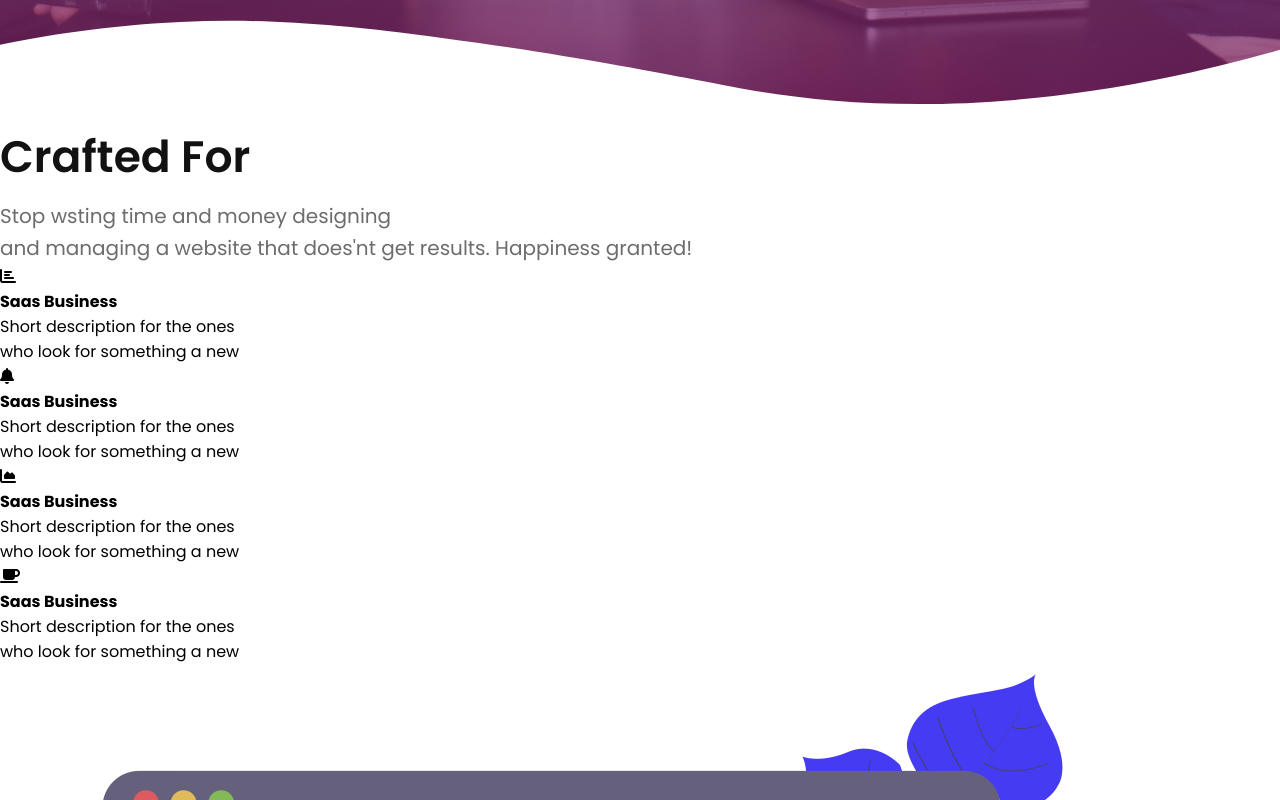
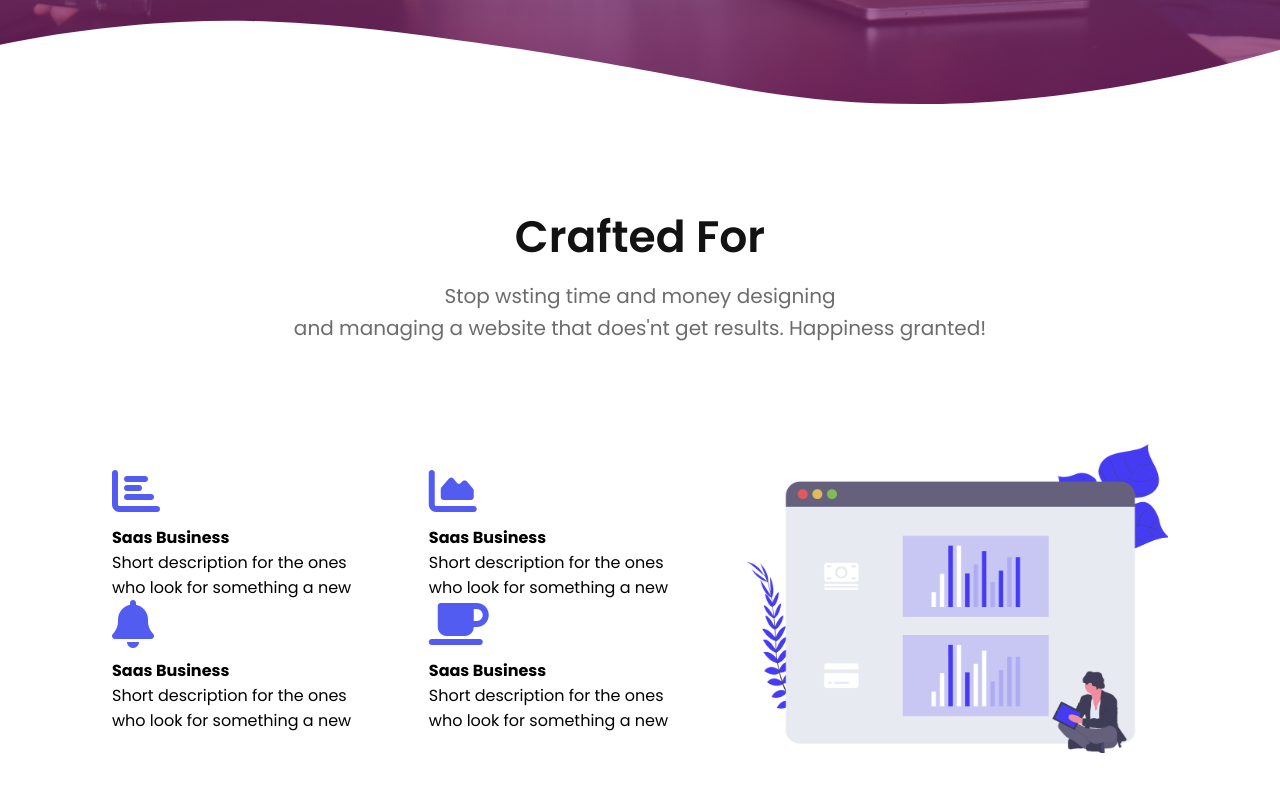
Before and after one commit to sachinDev07/Agency-Website, a plain HTML site: page index.html in a window 1280 px wide. Shown: the part 940-1740 px from the top of the page. Drawn offline with Linux system fonts and the light colour scheme.

Commit message:
| Service section |

```diff
--- a/style.css
+++ b/style.css
@@ -226,3 +226,74 @@ h6 {
 .hero_text .hero_btn .btn_two:hover {
     box-shadow: 0 3px 25px 0 rgba(0, 0, 0, .16);
 }
+
+
+/* Services Section */
+
+#wrapper {
+    margin: 5rem 7rem 10rem 7rem;
+}
+
+#wrapper .service {
+    display: flex;
+    flex-direction: column;
+    align-items: center;
+    justify-content: center;
+    text-align: center;
+}
+
+#wrapper .service h6 {
+    margin-bottom: 6rem;
+}
+
+#wrapper .service_content {
+    display: flex;
+    flex-direction: row;
+    justify-content: space-between;
+    align-items: center;
+}
+
+#wrapper .service_content .box {
+    width: 60%;
+    display: flex;
+    flex-direction: row;
+    justify-content: space-between;
+    align-items: center;
+}
+
+#wrapper .service_content .box .box_one {
+    display: flex;
+    flex-direction: column;
+    justify-content: space-between;
+    width: 100%;
+}
+
+#wrapper .service_content .box .box_one .services {
+    display: flex;
+    flex-direction: column;
+    justify-content: flex-start;
+    align-items: flex-start;
+}
+
+#wrapper .service_content .box .box_one .services i {
+    font-size: 3rem;
+    margin-bottom: 10px;
+    color: #535cf1;
+}
+
+#wrapper .service_content .box .box_one .services .services_content {
+    display: flex;
+    flex-direction: column;
+    justify-content: flex-start;
+    align-items: flex-start;
+    text-align: justify;
+}
+
+
+#wrapper .service_content .service_img {
+    width: 40%;
+}
+
+#wrapper .service_content .service_img img {
+    width: 100%;
+}
```
